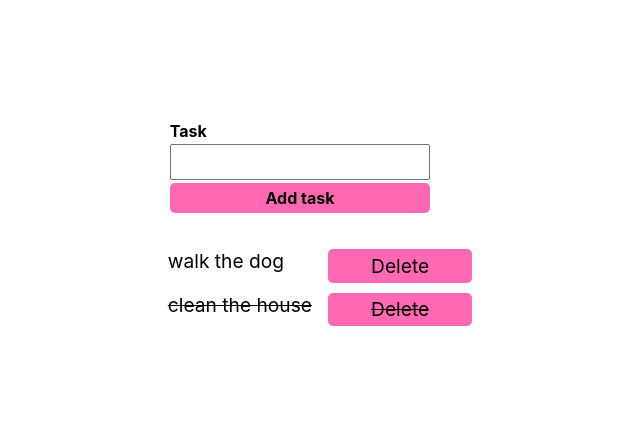
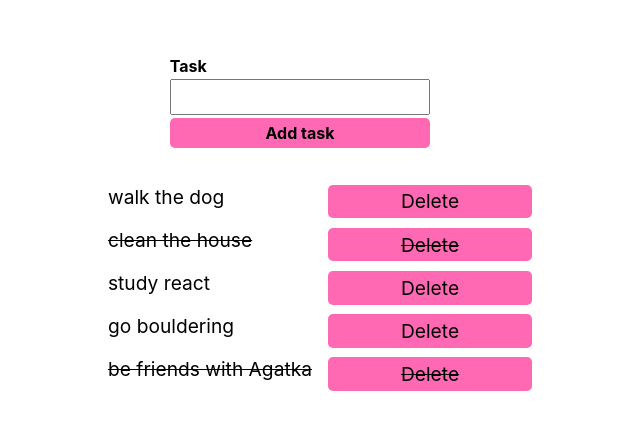
Before and after one commit to zuzik772/to-do-list, a React (Create React App) app: page / in a window 1280 px wide. Shown: the part 166-596 px from the top of the page, without its empty margins (340-980 px from the left). Built offline with nearby package versions, Linux system fonts and the light colour scheme.

Commit message:
add more items to array

```diff
--- a/src/App.js
+++ b/src/App.js
@@ -12,6 +12,21 @@ function App() {
     {
       id: 2,
       task: "clean the house",
+      completed: true,
+    },
+    {
+      id: 3,
+      task: "study react",
+      completed: false,
+    },
+    {
+      id: 4,
+      task: "go bouldering",
+      completed: false,
+    },
+    {
+      id: 5,
+      task: "be friends with Agatka",
       completed: true,
     },
   ]);
```
